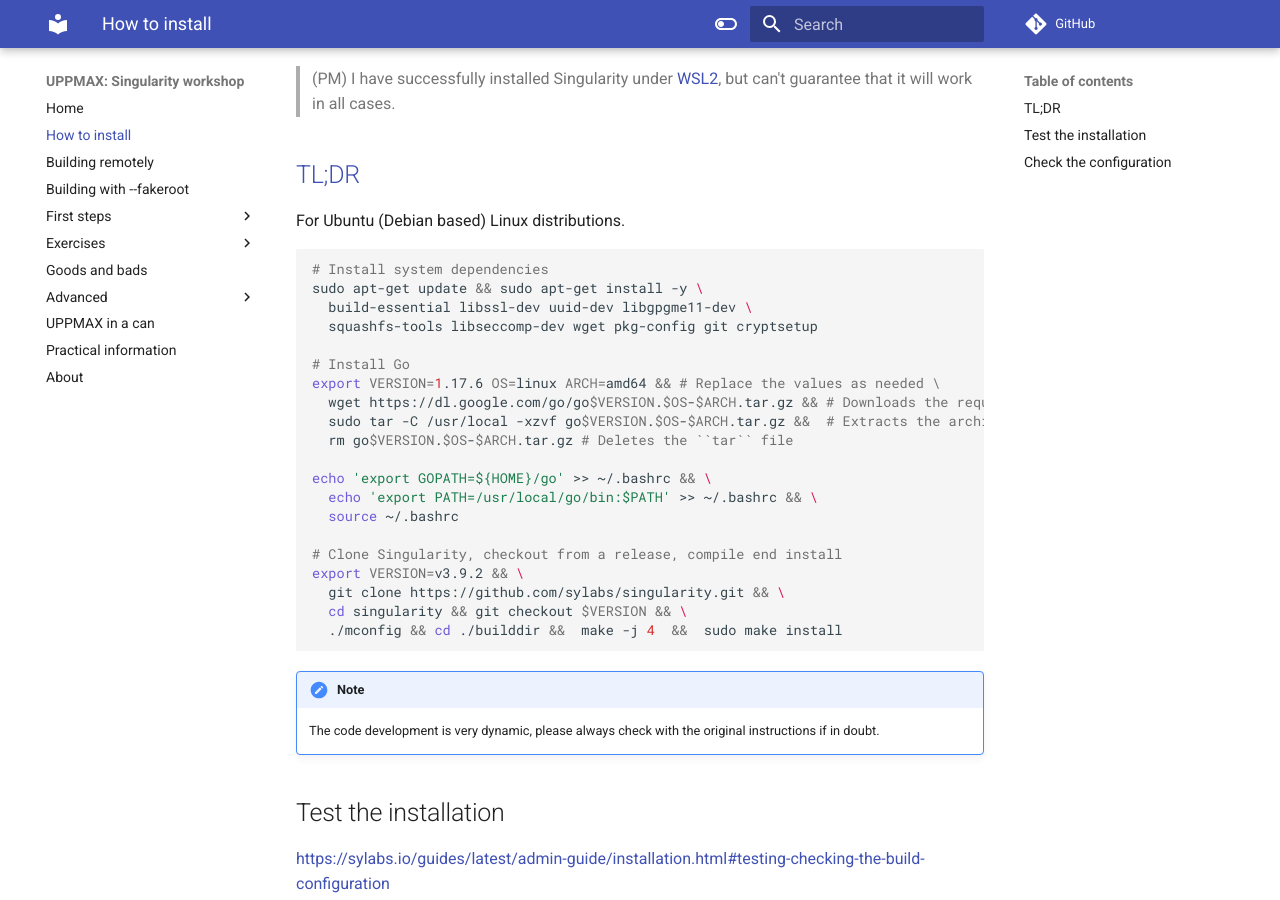
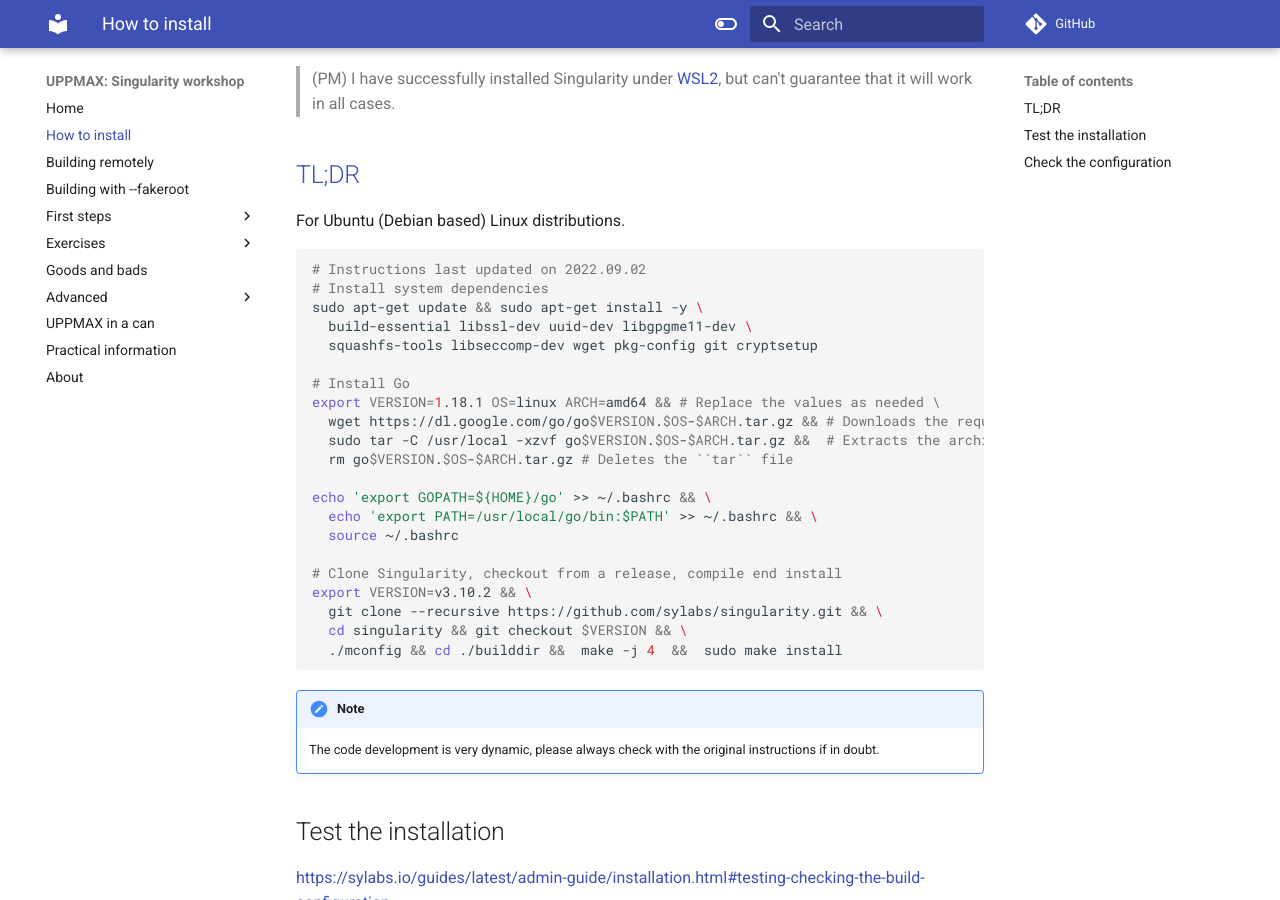
Before and after one commit to pmitev/UPPMAX-Singularity-workshop, an MkDocs documentation site: the page built from docs/installation.md, in a window 1280 px wide and 900 px high, scrolled down 830 px. Built offline with MkDocs 1.6.1 and Material for MkDocs 9.7.7, drawn with Linux system fonts in a browser that asks for light colours; comment, search, counter and statistics services are not loaded.

Commit message:
Updates and additions

````diff
--- a/docs/installation.md
+++ b/docs/installation.md
@@ -31,13 +31,14 @@
 For Ubuntu (Debian based) Linux distributions.
 
 ``` bash
+# Instructions last updated on 2022.09.02
 # Install system dependencies
 sudo apt-get update && sudo apt-get install -y \
   build-essential libssl-dev uuid-dev libgpgme11-dev \
   squashfs-tools libseccomp-dev wget pkg-config git cryptsetup
 
 # Install Go
-export VERSION=1.17.6 OS=linux ARCH=amd64 && # Replace the values as needed \
+export VERSION=1.18.1 OS=linux ARCH=amd64 && # Replace the values as needed \
   wget https://dl.google.com/go/go$VERSION.$OS-$ARCH.tar.gz && # Downloads the required Go package \
   sudo tar -C /usr/local -xzvf go$VERSION.$OS-$ARCH.tar.gz &&  # Extracts the archive \
   rm go$VERSION.$OS-$ARCH.tar.gz # Deletes the ``tar`` file
@@ -47,8 +48,8 @@
   source ~/.bashrc
 
 # Clone Singularity, checkout from a release, compile end install
-export VERSION=v3.9.2 && \
-  git clone https://github.com/sylabs/singularity.git && \
+export VERSION=v3.10.2 && \
+  git clone --recursive https://github.com/sylabs/singularity.git && \
   cd singularity && git checkout $VERSION && \
   ./mconfig && cd ./builddir &&  make -j 4  &&  sudo make install
 ```
````
Also changed, not shown: docs/goods_bads.md (+5 -0 lines).
